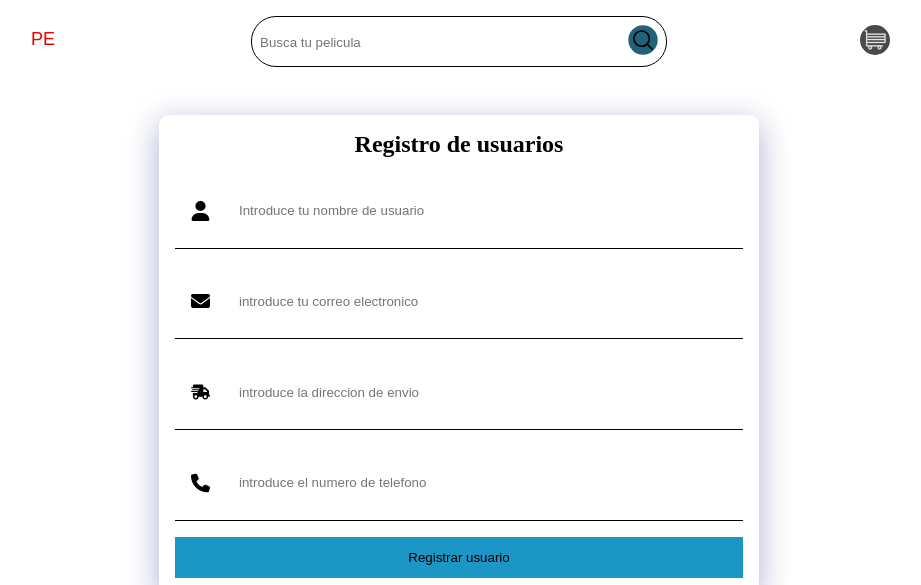
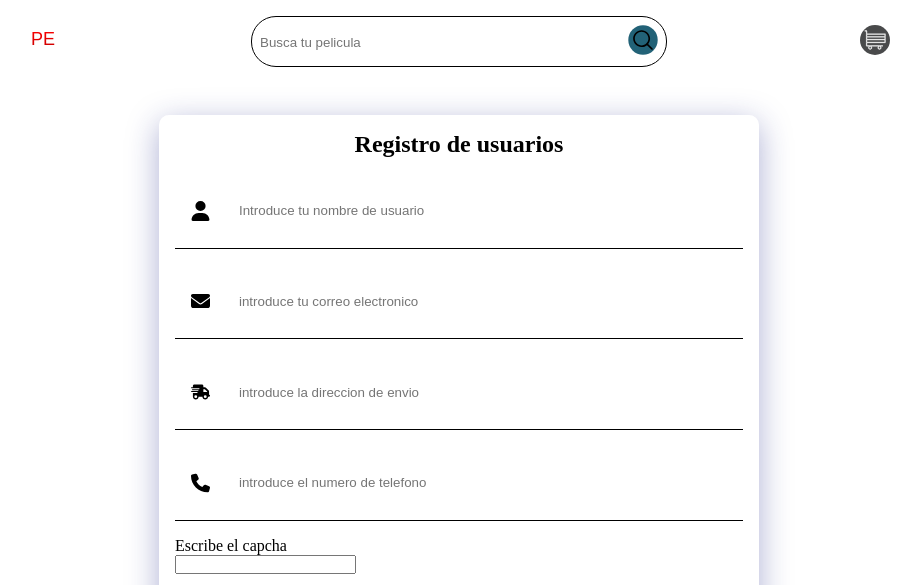
Before and after one commit to cesargm1/intermodular-peliculas-php, a PHP site: page /login.php in a window 1280 px wide. Shown: the top 585 px of the page, without its empty margins (181-1102 px from the left). Run offline with PHP 8.4, Linux system fonts and the light colour scheme.

Commit message:
add capcha

```diff
--- /dev/null
+++ b/public/capcha/funcs/generate_code.php
@@ -0,0 +1,65 @@
+<?php
+
+namespace App;
+
+// descomentar en el archivo  php.ini la linea 922  para que php pueda trabajar con imagenes y luego reiniciar el servidor:
+
+// iniciamos la sesion
+session_start();
+
+// La función str_shuffle() baraja aleatoriamente todos los caracteres de una cadena.
+
+// cortamos la cadena de todas las letras y numeros con  substr a 5 carateres
+
+$codeCapcha = substr(str_shuffle('ABCDEFGHIJKLMNOPQRSTUVWXYZabcdefghijklmnopqrstuvwxyz0123456789'), 0, 5);
+
+// echo $codeCapcha;
+
+// dimensiones de la imagen y la ruta de la fuente
+
+$height  = 50;
+$width  = 100;
+$font = '../font/Consolas.ttf';
+$fontSize = 20;
+
+
+// verificamos si el codigo de la sesion es igual al capcha code_verify sera el codigo de la sesion
+
+$_SESSION['code_verify'] = sha1($codeCapcha);
+
+if (!file_exists($font)) {
+    die('Error: No se encontró la fuente en');
+}
+
+$image = imagecreatetruecolor($width, $height);
+
+// aplicamos un color al texto color de fondo y un color secundario primer parametro segundo tercero
+
+$colorText = imagecolorallocate($image, 0, 33, 71);
+
+$colorSecunday = imagecolorallocate($image, 20, 40, 40);
+
+$badgroundImage = imagecolorallocate($image, 255, 255, 255);
+
+// creamos las lineas
+
+for ($i = 0; $i < 7; $i++) {
+    imageline($image, 0, rand(0, $height), $width, rand(0, $height), $colorSecunday);
+}
+
+// Creando puntos
+for ($i = 0; $i < 500; $i++) {
+    imagesetpixel($image, rand(0, $width),  rand(0, $height),  $colorSecunday);
+}
+
+imagefill($image, 0, 0, $badgroundImage);
+
+// comvertir imagen ttf a texto
+
+imagettftext($image, $fontSize, -10, 10, 30, $colorText, $font, $codeCapcha);
+
+header('content-Type:image/png');
+
+// convertimos la imagen a png
+imagepng($image);
+imagedestroy($image);
--- a/public/login.php
+++ b/public/login.php
@@ -72,6 +72,20 @@ $telefono = $_POST['telefono'] ?? '';
                     </label>
                 </div>
 
+
+                <label>
+                    <div class="icon__container">
+                        <p>Escribe el capcha</p>
+                        <input class="input" type="text" name="capcha" />
+                    </div>
+                </label>
+                <img class="img__capcha" src="../capcha/funcs/generate_code.php" alt="capcha" />
+
+
+                <button class="button-generate-capcha" type="button">
+                    + genera nuevo codigo
+                </button>
+
                 <button class="button" type="submit">Registrar usuario</button>
             </form>
         </section>
@@ -79,4 +93,37 @@ $telefono = $_POST['telefono'] ?? '';
     <?php include_once '../resources/footer.php' ?>
 </body>
 
+<script>
+    // por js selecionamos la imagen del capcha y tambien el boton de generar nuevo
+    const imgCodes = document.querySelector(".img__capcha");
+    const buttonsGenerate = document.querySelector(".button-generate-capcha");
+    buttonsGenerate.addEventListener('click', generateCode, false)
+
+    // Creamos un evento click al boton para que suceda algo llarama a una funcion
+
+    /*parametros
+
+    useCapture	Optional (default = false).
+    false - The handler is executed in the bubbling phase.
+    true - The handler is executed in the capturing phase.
+    */
+
+    //  al hacer click llama a la funcion generateCode le pasamos los botones como parametro
+
+    function generateCode() {
+
+
+        // aqui le decimos donde esta el script para que cambie la imagen
+        let url = "../capcha/funcs/generate_code.php";
+
+        fetch(url)
+            .then(response => response.blob())
+            .then(data => {
+                if (data) {
+                    imgCodes.src = URL.createObjectURL(data)
+                }
+            })
+    }
+</script>
+
 </html>
```
Also changed, not shown: public/comprar.php (+32 -0 lines), public/js/swiper.js (+4 -6 lines), public/capcha/font/Consolas.ttf (added).
